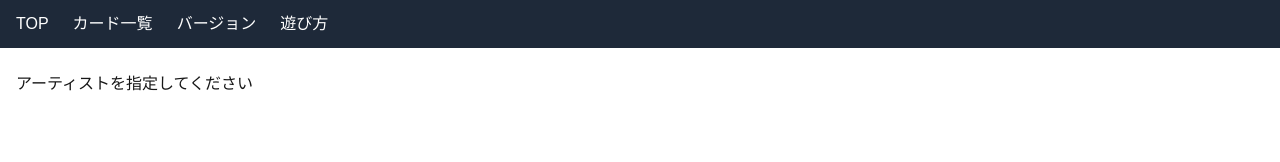
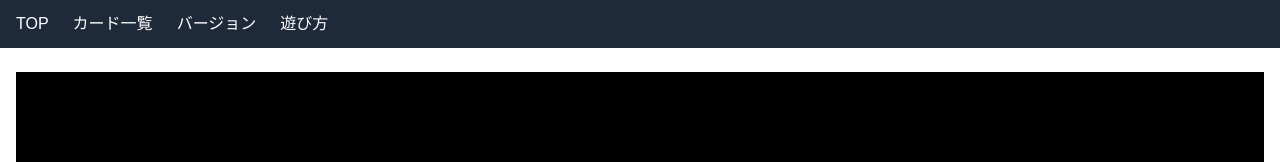
Before and after one commit to Jun0303/kpop-card, a Next.js app: page /card-select in a window 1280 px wide. Shown: the top 162 px of the page. Built offline with nearby package versions, Linux system fonts and the light colour scheme.

Commit message:
エラー修正Part3

```diff
--- a/src/pages/card-select.tsx
+++ b/src/pages/card-select.tsx
@@ -15,7 +15,7 @@ export default function CardSelect() {
   const router = useRouter();
   const { artist } = router.query;
 
-  if (!artist) return <div>アーティストを指定してください</div>;
+  //if (!artist) return <div>アーティストを指定してください</div>;
 
   // packsの生成: 同じパック画像を複数配置
   const packs = Array.from({ length: 12 }, (_, i) => ({
```
